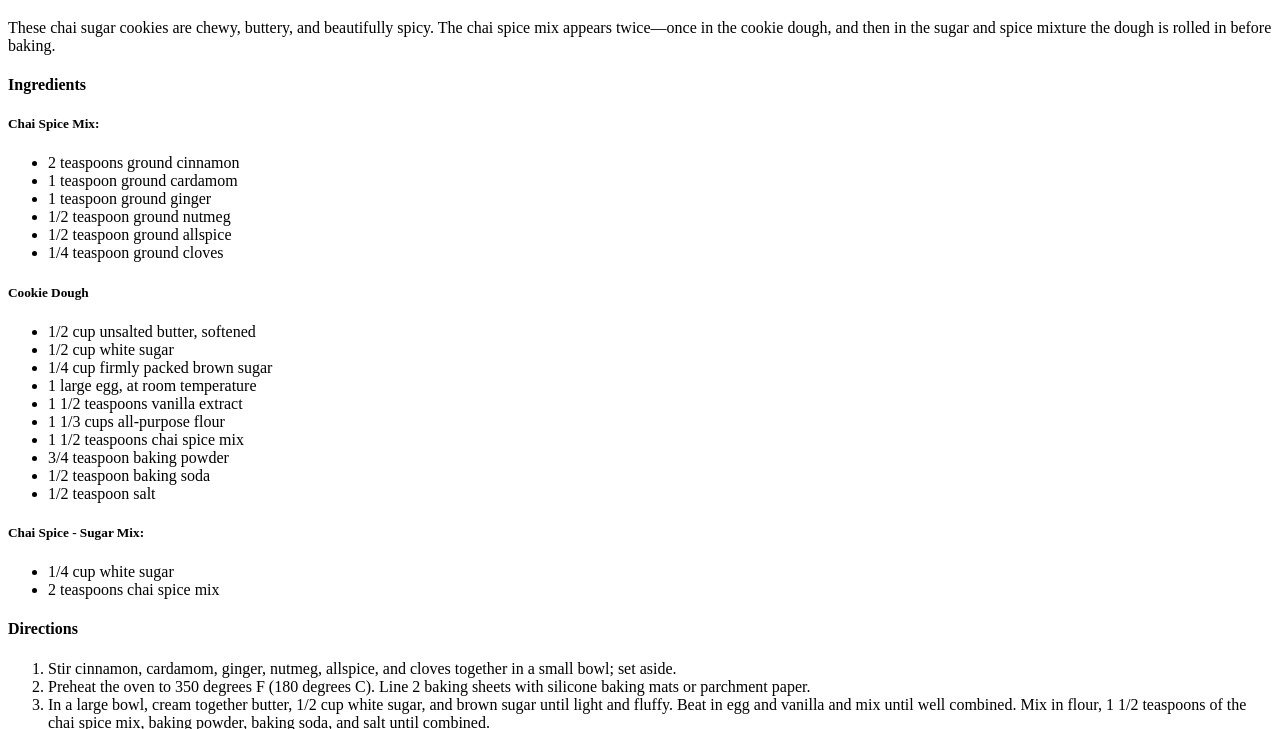
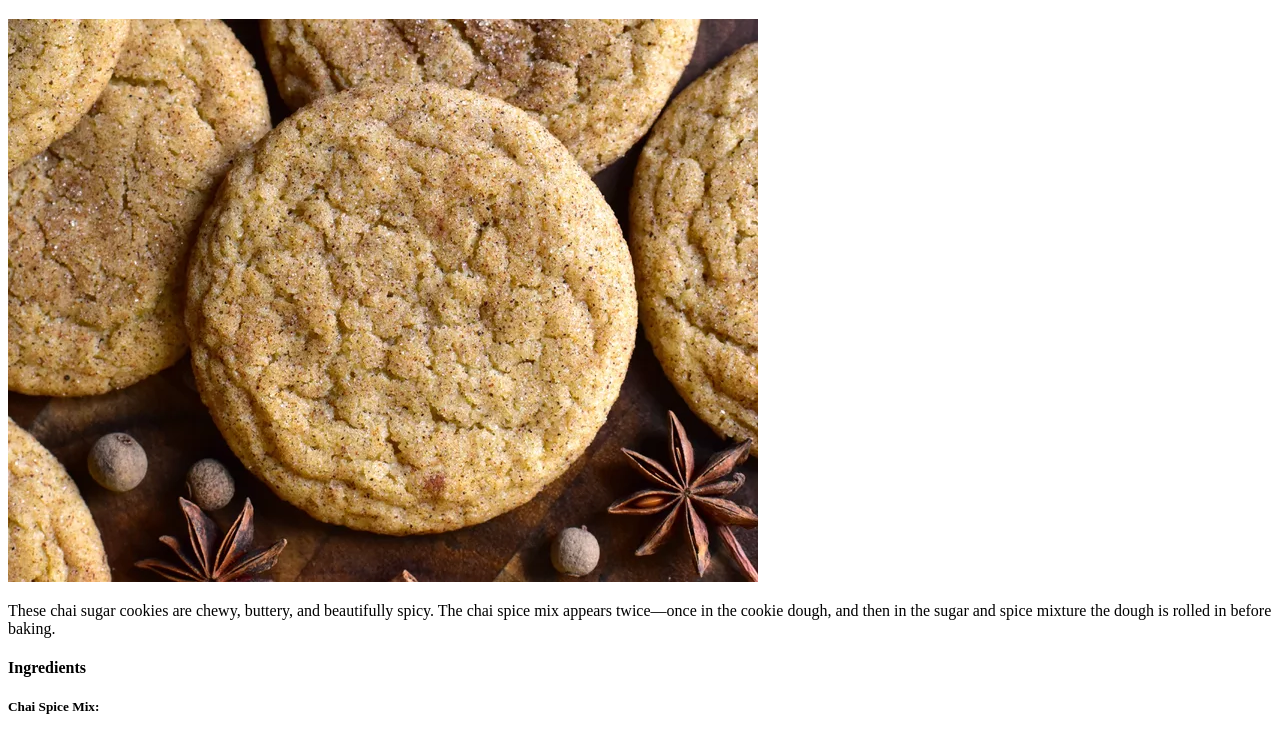
Before and after one commit to austinf01/odin-recipes, a plain HTML site: page recipes/chaisugarcookies.html in a window 1280 px wide. Shown: the part 61-790 px from the top of the page. Drawn offline with Linux system fonts and the light colour scheme.

Commit message:
Added Chai Sugar Cookie Image

```diff
--- a/recipes/chaisugarcookies.html
+++ b/recipes/chaisugarcookies.html
@@ -7,7 +7,7 @@
 
     <body>
         <h1>Chai Sugar Cookies Recipe</h1>
-        <!-- <img   -->
+        <img src="../images/chaisugarcookie.jpg">
         <p>These chai sugar cookies are chewy, buttery, and beautifully spicy.
             The chai spice mix appears twice—once in the cookie dough, and then
             in the sugar and spice mixture the dough is rolled in before baking.
```
